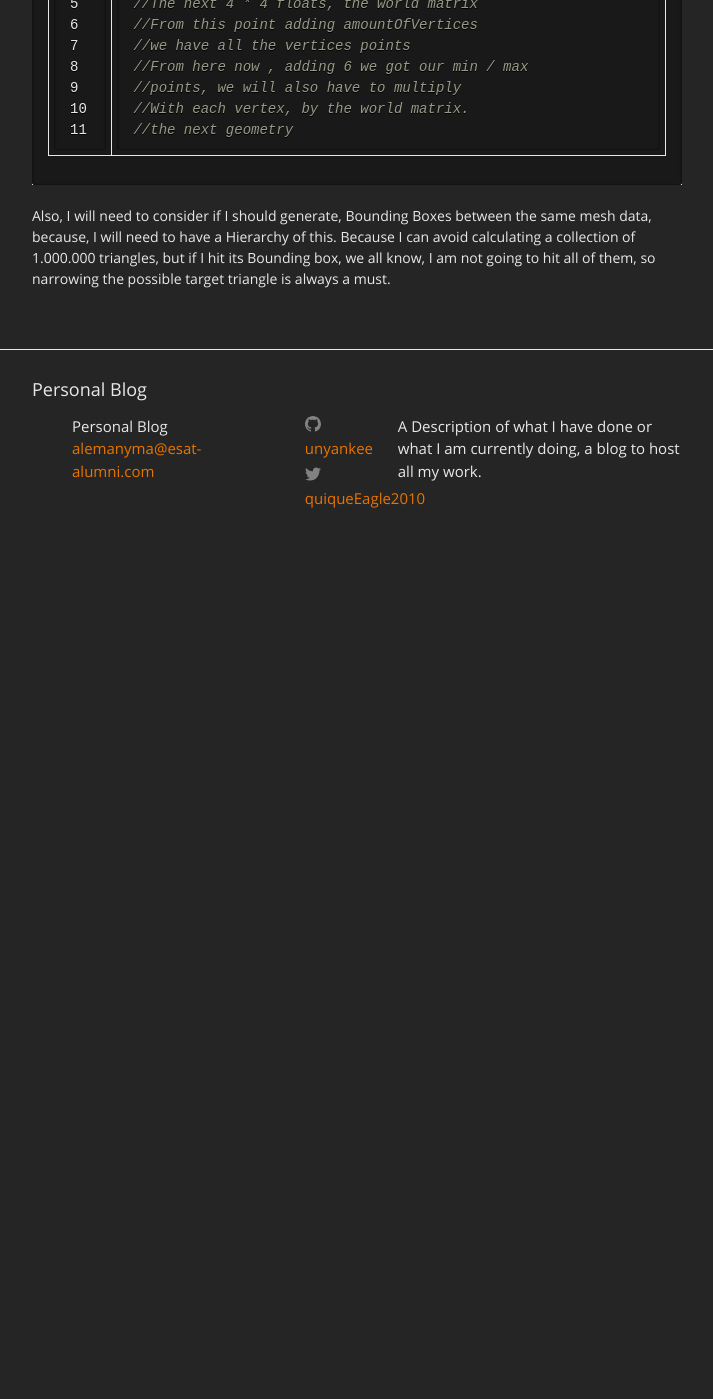
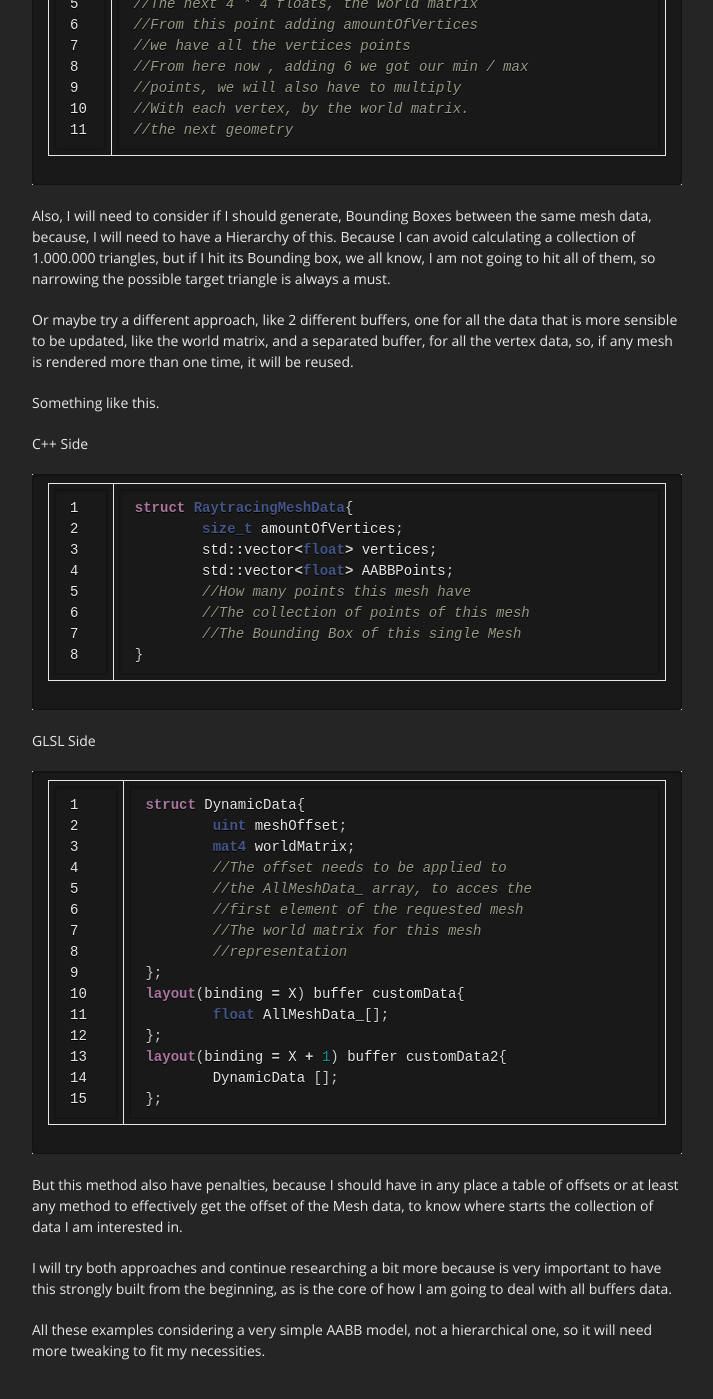
Before and after one commit to unyankee/unyankee.github.io, a Jekyll site: the page built from _posts/2018-12-11-OutterSpace II.markdown, in a window 1280 px wide and 1400 px high, scrolled down 4847 px. Shown: the whole window, without its empty margins (283-996 px from the left). Built offline with Jekyll 4.4.1, drawn with Linux system fonts in a browser that asks for light colours; before the commit the page ends 5442 px from its top, so only the background shows below that.

Commit message:
Added new Info to OutterSpace II post

```diff
--- a/_posts/2018-12-11-OutterSpace II.markdown
+++ b/_posts/2018-12-11-OutterSpace II.markdown
@@ -189,3 +189,49 @@ layout(binding = X) buffer customData{
 Also, I will need to consider if I should generate, Bounding Boxes between the same mesh data, because, I will need to have a Hierarchy of this.
 Because I can avoid calculating a collection of 1.000.000 triangles, but if I hit its Bounding box, we all know, I am not going to hit all of them, so
 narrowing the possible target triangle is always a must.
+
+Or maybe try a different approach, like 2 different buffers, one for all the data that is more sensible to be updated, like the world matrix, and a
+separated buffer, for all the vertex data, so, if any mesh is rendered more than one time, it will be reused.
+
+Something like this.
+
+C++ Side
+{% highlight c++ linenos %}
+struct RaytracingMeshData{
+	size_t amountOfVertices;
+	std::vector<float> vertices;
+	std::vector<float> AABBPoints;
+	//How many points this mesh have
+	//The collection of points of this mesh
+	//The Bounding Box of this single Mesh
+}
+{% endhighlight %}
+
+
+GLSL Side
+{% highlight glsl linenos %}
+struct DynamicData{
+	uint meshOffset;
+	mat4 worldMatrix;
+	//The offset needs to be applied to
+	//the AllMeshData_ array, to acces the
+	//first element of the requested mesh
+	//The world matrix for this mesh
+	//representation
+};
+layout(binding = X) buffer customData{
+	float AllMeshData_[];
+};
+layout(binding = X + 1) buffer customData2{
+	DynamicData [];
+};
+{% endhighlight %}
+
+But this method also have penalties, because I should have in any place a table of offsets or at least any method to effectively get the offset
+of the Mesh data, to know where starts the collection of data I am interested in.
+
+I will try both approaches and continue researching a bit more because is very important to have this strongly built from the beginning, as is the core
+of how I am going to deal with all buffers data.
+
+
+All these examples considering a very simple AABB model, not a hierarchical one, so it will need more tweaking to fit my necessities.
```
